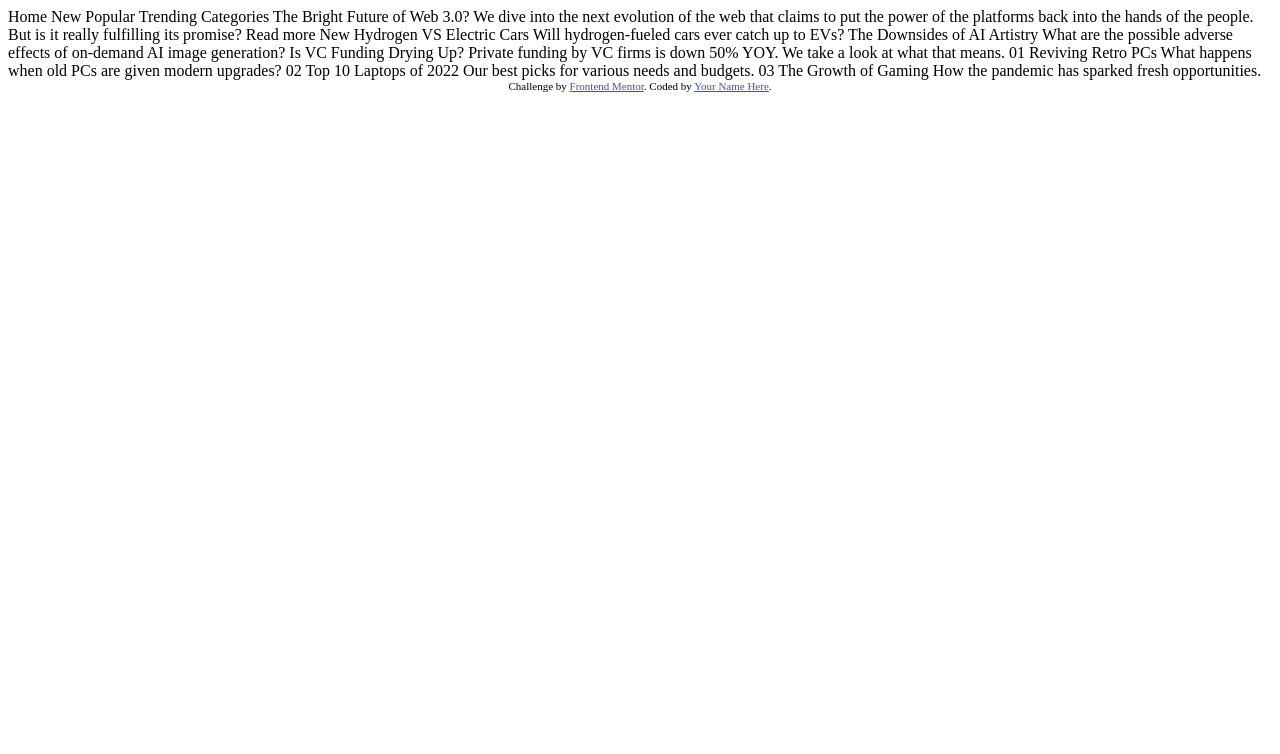
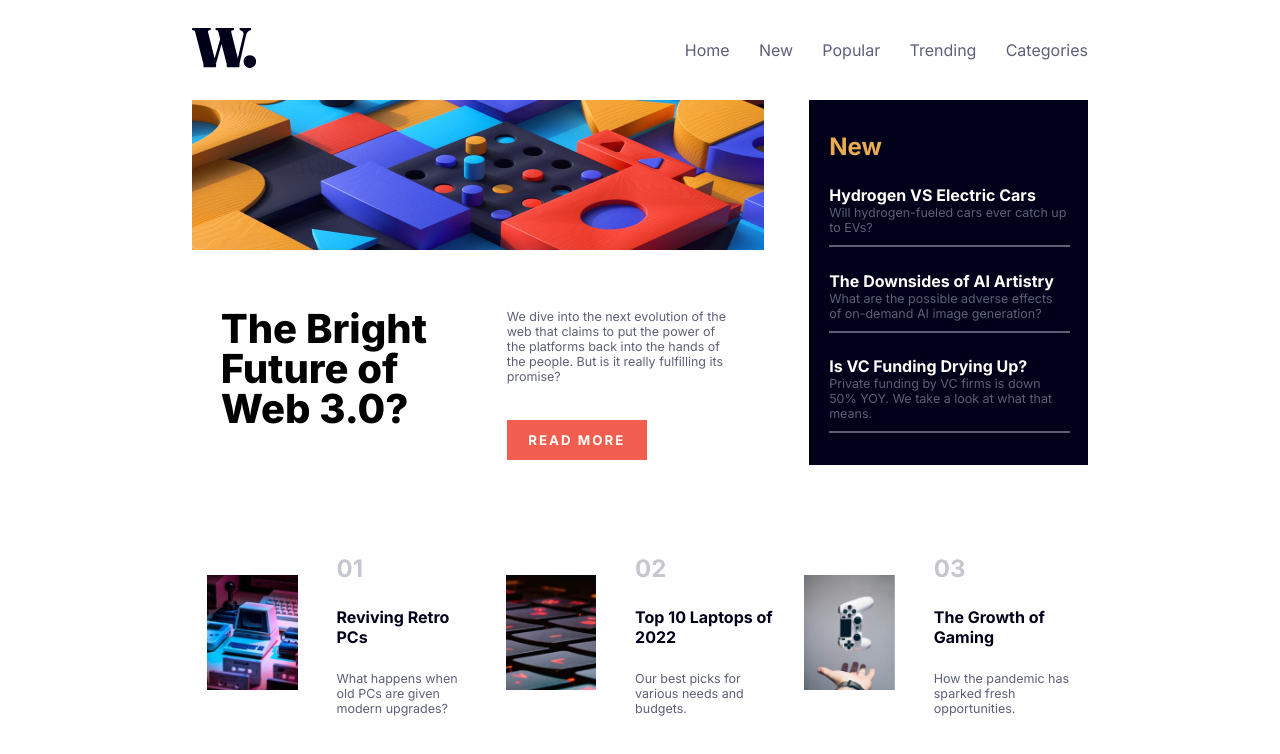
Before and after one commit to lopssRhu4n/FrontEnd_Mentor, a plain HTML site: page news-homepage-main/index.html in a window 1280 px wide. Drawn offline with Linux system fonts and the light colour scheme.

Commit message:
news-homepage-main

```diff
--- /dev/null
+++ b/news-homepage-main/css/style.css
@@ -0,0 +1,219 @@
+@import url('https://fonts.googleapis.com/css2?family=Inter:wght@400;700;800&display=swap');
+
+:root{
+--soft-orange: hsl(35, 77%, 62%);
+--soft-red: hsl(5, 85%, 63%);
+
+--font-normal-size: 15px;
+--font-normal-family: 'Inter', sans-serif;
+
+--off-white: hsl(36, 100%, 99%);
+--grayish-blue: hsl(233, 8%, 79%);
+--dark-grayish-blue: hsl(236, 13%, 42%);
+--very-dark-blue: hsl(240, 100%, 5%);
+
+}
+
+
+body{
+    height: 100vh;
+}
+
+*{
+    margin: 0;
+	padding: 0;
+	border: 0;
+	vertical-align: baseline;
+    font-family: var(--font-normal-family);
+}
+
+*:hover{
+    cursor: default;
+}
+
+
+header{
+    display: flex;
+    align-items: center;
+    justify-content: space-between;
+    height: 100px;
+}
+
+nav{
+    width: 45%;
+    display: flex;
+    justify-content: space-between;
+}
+
+a{
+    text-decoration: none;
+    transition: 200ms;
+
+}
+
+a:hover{
+    cursor: pointer;
+}
+
+.nav-link{
+    color: var(--dark-grayish-blue);
+}
+.nav-link:hover, .news-item-link:hover{
+    color: var(--soft-red);
+}
+
+.aside-link{
+    color: var(--off-white);
+}
+
+.aside-link:hover{
+    color: var(--soft-orange);
+}
+
+.news-item-link{
+    color: var(--very-dark-blue)
+}
+
+
+
+main{
+    display: flex;
+    flex-direction: column;
+
+}
+
+article{
+    display: grid;
+    gap: 5%;
+    grid-area: article;
+    height: 100%;
+
+}
+
+hr{
+    width: 100%;
+    border: 0.25px solid var(--dark-grayish-blue);
+}
+
+#container-article{
+    display: flex;
+    justify-content: space-around;
+    width: 100%;
+}
+
+.article-item{
+    width: 40%;
+    display: grid;
+    row-gap: 20%;
+}
+
+.article-item p{
+    color: var(--dark-grayish-blue);
+}
+
+h1{
+    font-weight: 800;
+    line-height: 40px;
+    font-size: 40px;
+}
+
+aside{
+    grid-area: aside;
+    background-color: var(--very-dark-blue);
+    color: var(--off-white);
+    display: flex;
+    flex-direction: column;
+    justify-content: space-around;
+    padding: 20px;
+}
+
+
+
+.aside-title h2{
+    color: var(--soft-orange);
+}
+
+.aside-text{
+    font-size: calc(var(--font-normal-size)/1.2);
+    margin-bottom: 10px;
+    color: var(--dark-grayish-blue);
+}
+
+
+#read-more{
+    width: 140px;
+    height: 40px;
+    background-color: var(--soft-red );
+    color: var(--off-white);
+    letter-spacing: 2px;
+    font-weight: 700;
+    padding: 5px;
+    transition: 300ms;
+}
+
+#read-more:hover{
+    background-color: var(--very-dark-blue);
+    cursor: pointer;
+}
+
+#news{
+    grid-area: news;
+    display: flex;
+    justify-content: space-around;
+}
+
+.news-item{
+    width: 30%;
+    display: flex;
+    justify-content: space-around;
+    align-items: center;
+}
+
+.news-item h2{
+    color: var(--grayish-blue);
+}
+
+.news-item-text{
+    width: 80%;
+    height: 100%;
+    display: flex;
+    flex-direction: column;
+    justify-content: space-evenly;
+}
+
+.smaller-text {
+    font-size: calc(var(--font-normal-size)/1.2);
+    color: var(--dark-grayish-blue);
+}
+
+
+.news-item img {
+    width: 70%;
+    height: 100%;
+}
+
+.page-container{
+    width: 70%;
+    height: 100vh;
+    margin: auto;
+}
+
+
+.grid-container{
+    display: grid;
+    grid-template-areas:
+    'article article aside'
+    ' news news news ';
+    row-gap: 10%;
+    column-gap: 5%;
+    height: 80vh;
+}
+
+.container{
+    display: flex;
+}
+
+#main-img{
+    width: 100%;
+    height: 150px;
+}
--- a/news-homepage-main/index.html
+++ b/news-homepage-main/index.html
@@ -5,56 +5,120 @@
   <meta name="viewport" content="width=device-width, initial-scale=1.0"> <!-- displays site properly based on user's device -->
 
   <link rel="icon" type="image/png" sizes="32x32" href="./images/favicon-32x32.png">
+  <link rel="stylesheet" href="css/style.css">
 
   <title>Frontend Mentor | News homepage</title>
-
-  <!-- Feel free to remove these styles or customise in your own stylesheet 👍 -->
-  <style>
-    .attribution { font-size: 11px; text-align: center; }
-    .attribution a { color: hsl(228, 45%, 44%); }
-  </style>
 </head>
 <body>
 
-  Home
-  New
-  Popular
-  Trending
-  Categories
+  <div class="page-container">
+    <header>
+      <div>
+        <img src="assets/images/logo.svg" alt="">
+      </div>
 
-  The Bright Future of Web 3.0?
+      <nav>
+        <a href="" class="nav-link">Home</a>
+        <a href="" class="nav-link">New</a>
+        <a href="" class="nav-link">Popular</a>
+        <a href="" class="nav-link">Trending</a>
+        <a href="" class="nav-link">Categories</a>
+      </nav>
+    </header>
 
-  We dive into the next evolution of the web that claims to put the power of the platforms back into the hands of the people.
-  But is it really fulfilling its promise?
+    <main>
 
-  Read more
+      <div class="grid-container">
+        <article>
+            <div><img src="assets/images/image-web-3-desktop.jpg" id="main-img" alt=""></div>
 
-  New
+              <div id="container-article">
+                <div class="article-item">
+                  <h1>The Bright Future of Web 3.0?</h1>
+                </div>
 
-  Hydrogen VS Electric Cars
-  Will hydrogen-fueled cars ever catch up to EVs?
+                <div class="article-item">
+                  <p class="smaller-text">
+                    We dive into the next evolution of the web that claims to put the power of the platforms back into the hands of the people.
+                    But is it really fulfilling its promise?
+                  </p>
+                  <button id="read-more">READ MORE</button>
+                </div>
+        </article>
+        <aside>
 
-  The Downsides of AI Artistry
-  What are the possible adverse effects of on-demand AI image generation?
+          <div class="aside-title">
+            <h2>New</h2>
+          </div>
 
-  Is VC Funding Drying Up?
-  Private funding by VC firms is down 50% YOY. We take a look at what that means.
+          <div class="aside-item">
+            <h4><a href="" class="aside-link">Hydrogen VS Electric Cars</a></h4>
+            <p class="aside-text">Will hydrogen-fueled cars ever catch up to EVs?</p>
+            <hr>
 
-  01
-  Reviving Retro PCs
-  What happens when old PCs are given modern upgrades?
+          </div>
 
-  02
-  Top 10 Laptops of 2022
-  Our best picks for various needs and budgets.
+          <div class="aside-item">
+            <h4><a href="" class="aside-link">The Downsides of AI Artistry</a></h4>
+            <p class="aside-text">What are the possible adverse effects of on-demand AI image generation?</p>
+            <hr>
 
-  03
-  The Growth of Gaming
-  How the pandemic has sparked fresh opportunities.
+          </div>
 
-  <div class="attribution">
+          <div class="aside-item">
+            <h4><a href="" class="aside-link">Is VC Funding Drying Up?</a></h4>
+            <p class="aside-text">Private funding by VC firms is down 50% YOY. We take a look at what that means.</p>
+            <hr>
+          </div>
+
+        </aside>
+        <div id="news">
+          <div class="news-item">
+            <div>
+              <img src="assets/images/image-retro-pcs.jpg" alt="">
+            </div>
+
+            <div  class="news-item-text">
+              <h2>01</h2>
+              <h4><a href="" class="news-item-link">Reviving Retro PCs</a></h4>
+              <p class="smaller-text">What happens when old PCs are given modern upgrades?</p>
+            </div>
+          </div>
+
+          <div class="news-item">
+            <div>
+              <img src="assets/images/image-top-laptops.jpg" alt="">
+            </div>
+
+            <div  class="news-item-text">
+              <h2>02</h2>
+              <h4><a href="" class="news-item-link">Top 10 Laptops of 2022</a></h4>
+              <p class="smaller-text">Our best picks for various needs and budgets.</p>
+            </div>
+           </div>
+
+           <div class="news-item">
+            <div>
+              <img src="assets/images/image-gaming-growth.jpg" alt="">
+            </div>
+
+            <div class="news-item-text">
+              <h2>03</h2>
+              <h4><a href="" class="news-item-link">The Growth of Gaming</a></h4>
+              <p class="smaller-text">How the pandemic has sparked fresh opportunities.</p>
+            </div>
+
+          </div>
+        </div>
+    </div>
+    </main>
+
+
+  </div>
+
+  <!-- <div class="attribution">
     Challenge by <a href="https://www.frontendmentor.io?ref=challenge" target="_blank">Frontend Mentor</a>.
     Coded by <a href="#">Your Name Here</a>.
-  </div>
+  </div> -->
 </body>
 </html>
```
Also changed, not shown: news-homepage-main/style-guide.md (+7 -7 lines).
